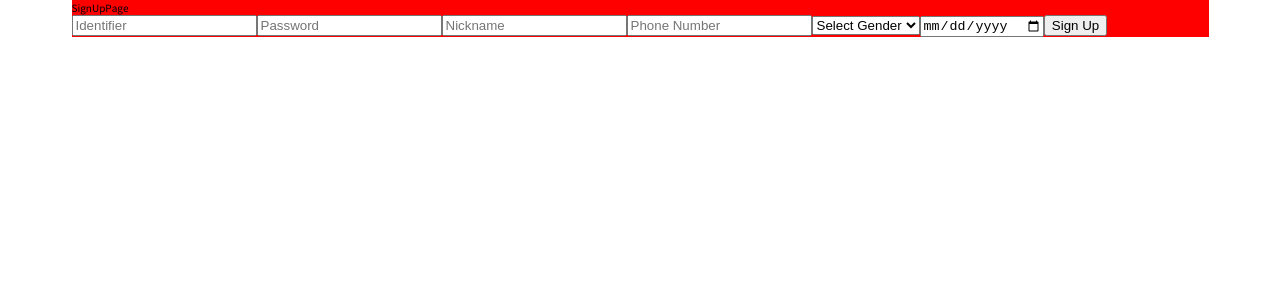
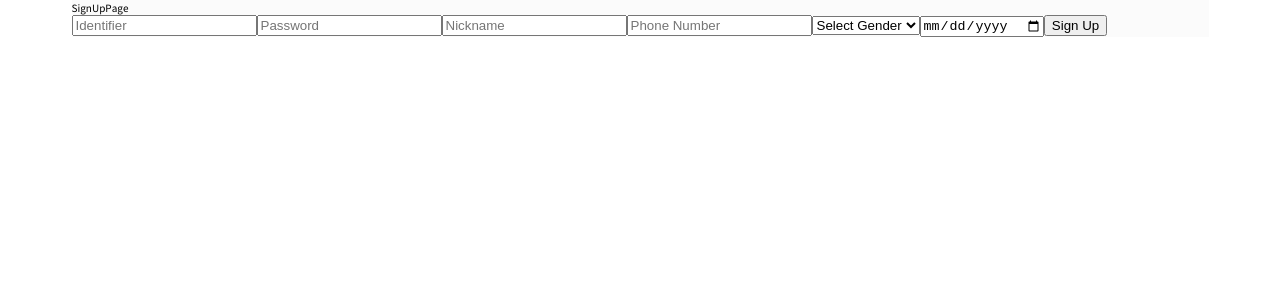
Before and after one commit to woowacourse-teams/2023-co-kirikiri, a React app in the folder client/: page /join in a window 1280 px wide. Shown: the top 300 px of the page. Built offline with nearby package versions, Linux system fonts and the light colour scheme.

Commit message:
design: 배경색 theme 에 추가 및 적용

```diff
--- a/client/src/components/_common/responsiveContainer/ResponsiveContainer.styles.tsx
+++ b/client/src/components/_common/responsiveContainer/ResponsiveContainer.styles.tsx
@@ -5,7 +5,7 @@ export const Container = styled.div`
   width: 100%;
   margin-right: auto;
   margin-left: auto;
-  background: red;
+  background: ${({ theme }) => theme.colors.gray_light};
 
   @media (min-width: ${BREAK_POINTS.TABLET}px) {
     max-width: 100vw;
--- a/client/src/styles/theme.ts
+++ b/client/src/styles/theme.ts
@@ -5,6 +5,7 @@ const theme: DefaultTheme = {
   colors: {
     main_light: '#C8EE44',
     main_dark: '#76A082',
+    gray_light: '#fbfbfb',
     gray100: '#F2F2F2',
     gray200: '#F5F5F5',
     gray300: '#9E9EAE',
@@ -30,6 +31,11 @@ const theme: DefaultTheme = {
     caption1: font({ size: 0.65, weight: 400, lineHeight: 1.2 }),
     body1: font({ size: 1.12, weight: 300, lineHeight: 1.2 }),
   },
+
+  shadows: {
+    box: '-1.4px 7px 42.4px rgba(0, 0, 0, 0.13)',
+    text: '0px 3px 3px rgba(0, 0, 0, 0.2)',
+  },
 };
 
 export default theme;
```
